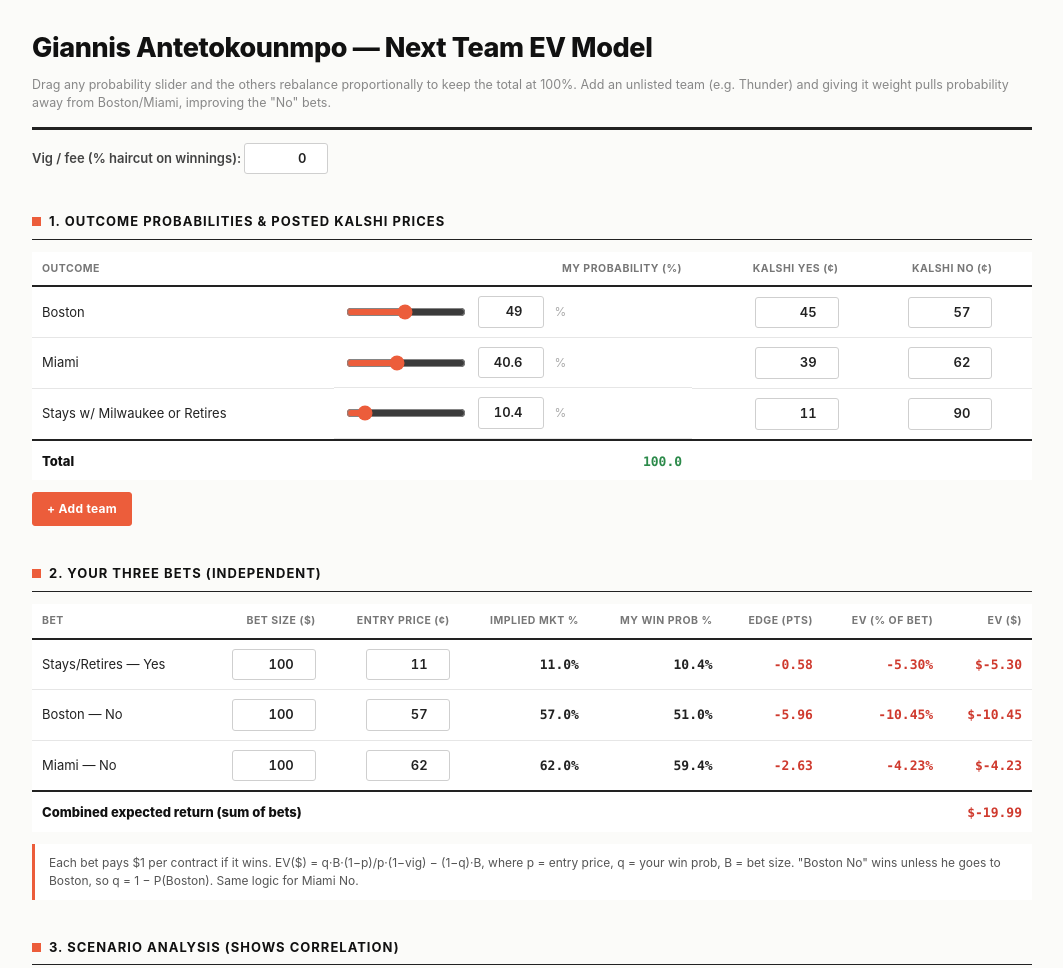
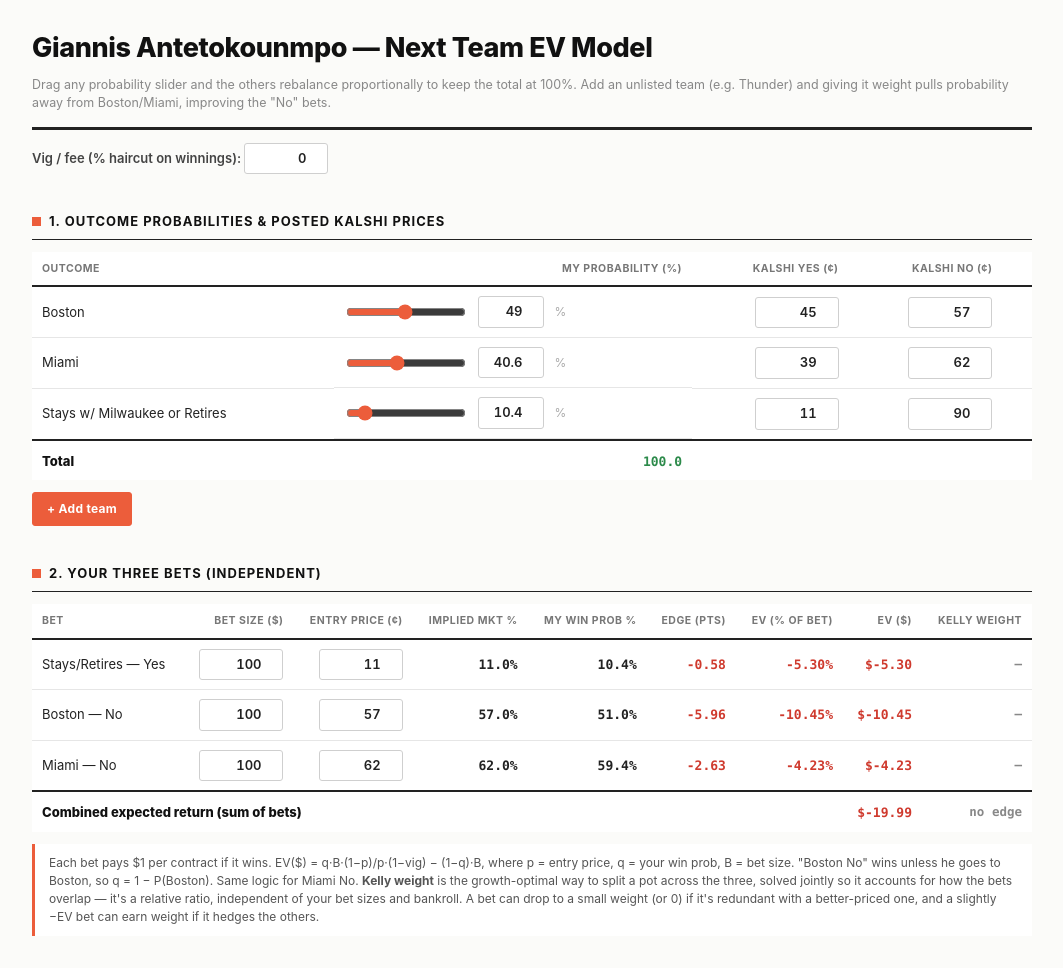
Before and after one commit to fstreetPete/giannis-mkt-pricing, a plain HTML site: page index.html in a window 1280 px wide. Shown: the top 968 px of the page, without its empty margins (108-1171 px from the left). Drawn offline with Linux system fonts and the light colour scheme.

Commit message:
Update index.html

```diff
--- a/index.html
+++ b/index.html
@@ -134,6 +134,7 @@
       <th>Edge (pts)</th>
       <th>EV (% of bet)</th>
       <th>EV ($)</th>
+      <th>Kelly weight</th>
     </tr>
   </thead>
   <tbody id="betBody"></tbody>
@@ -141,12 +142,14 @@
     <tr>
       <td colspan="7">Combined expected return (sum of bets)</td>
       <td id="totalEV" class="num"></td>
+      <td id="kellyTotal" class="num"></td>
     </tr>
   </tfoot>
 </table>
 <div class="note">
   Each bet pays $1 per contract if it wins. EV($) = q·B·(1−p)/p·(1−vig) − (1−q)·B, where p = entry price, q = your win prob, B = bet size.
   "Boston No" wins unless he goes to Boston, so q = 1 − P(Boston). Same logic for Miami No.
+  <b>Kelly weight</b> is the growth-optimal way to split a pot across the three, solved jointly so it accounts for how the bets overlap — it's a relative ratio, independent of your bet sizes and bankroll. A bet can drop to a small weight (or 0) if it's redundant with a better-priced one, and a slightly −EV bet can earn weight if it hedges the others.
 </div>
 
 <h2>3. Scenario analysis (shows correlation)</h2>
@@ -229,7 +232,8 @@
       <td class="num" id="q-${b.id}"></td>
       <td class="num" id="edge-${b.id}"></td>
       <td class="num" id="evpct-${b.id}"></td>
-      <td class="num" id="evdol-${b.id}"></td>`;
+      <td class="num" id="evdol-${b.id}"></td>
+      <td class="num" id="kelly-${b.id}"></td>`;
     body.appendChild(tr);
   });
 }
@@ -290,6 +294,53 @@
   const winProfit = B*(1-p)/p*(1-v);   // profit if win, after fee haircut
   return q*winProfit - (1-q)*B;
 }
+
+// ---- Joint (correlation-aware) Kelly allocation across the 3 bets ----
+// Maximizes expected log-wealth over the discrete outcome distribution.
+// Returns absolute Kelly fractions f[] (long-only); ratios are what we display.
+function kellyWeights(normProb, vig){
+  const P = [], R = [];   // P[k] = prob of outcome k; R[k][i] = return-multiple of bet i in outcome k
+  outcomes.forEach(o => {
+    const Pk = normProb[o.id] || 0;
+    if(Pk <= 0) return;
+    const row = bets.map(b => {
+      const p = num(b.price)/100;
+      if(!(p > 0 && p < 1)) return 0;
+      const win = b.side === 'yes' ? (o.id === b.target) : (o.id !== b.target);
+      return win ? (1 - p)/p*(1 - vig) : -1;   // profit multiple if win, -1 (lose stake) if not
+    });
+    P.push(Pk); R.push(row);
+  });
+
+  const obj = (f) => {
+    let s = 0;
+    for(let k = 0; k < P.length; k++){
+      const w = 1 + R[k][0]*f[0] + R[k][1]*f[1] + R[k][2]*f[2];
+      if(w <= 1e-12) return -Infinity;
+      s += P[k]*Math.log(w);
+    }
+    return s;
+  };
+
+  let f = [0.02, 0.02, 0.02];
+  for(let iter = 0; iter < 3000; iter++){
+    const W = R.map(r => 1 + r[0]*f[0] + r[1]*f[1] + r[2]*f[2]);
+    if(W.some(w => w <= 1e-9)){ f = f.map(x => x*0.5); continue; }
+    const g = [0,0,0];
+    for(let k = 0; k < P.length; k++)
+      for(let i = 0; i < 3; i++) g[i] += P[k]*R[k][i]/W[k];
+    if(Math.hypot(g[0],g[1],g[2]) < 1e-7) break;
+    const G0 = obj(f);
+    let lr = 0.5, moved = false;
+    for(let bt = 0; bt < 50; bt++){
+      const fn = [Math.max(0,f[0]+lr*g[0]), Math.max(0,f[1]+lr*g[1]), Math.max(0,f[2]+lr*g[2])];
+      if(obj(fn) > G0){ f = fn; moved = true; break; }
+      lr *= 0.5;
+    }
+    if(!moved) break;
+  }
+  return { f, sum: f[0]+f[1]+f[2] };
+}
 function fmt(x){ return (x>=0?'+':'') + x.toFixed(2); }
 function cls(x){ return x>0?'pos':(x<0?'neg':''); }
 
@@ -308,7 +359,8 @@
 
   // bets
   let totalEV = 0;
-  bets.forEach(b => {
+  const kelly = kellyWeights(normProb, vig);
+  bets.forEach((b, idx) => {
     const p = num(b.price)/100;
     const pTarget = normProb[b.target] || 0;
     const q = b.side === 'yes' ? pTarget : (1 - pTarget);
@@ -323,8 +375,15 @@
     const edgeEl = document.getElementById('edge-'+b.id); edgeEl.textContent = fmt(edge); edgeEl.className='num '+cls(edge);
     const pctEl = document.getElementById('evpct-'+b.id); pctEl.textContent = fmt(evpct)+'%'; pctEl.className='num '+cls(evpct);
     const dolEl = document.getElementById('evdol-'+b.id); dolEl.textContent = '$'+fmt(ev); dolEl.className='num '+cls(ev);
+
+    const kEl = document.getElementById('kelly-'+b.id);
+    if(kelly.sum > 1e-6){ kEl.textContent = (kelly.f[idx]/kelly.sum*100).toFixed(1)+'%'; kEl.className='num'; }
+    else { kEl.textContent = '—'; kEl.className='num muted'; }
   });
   const tEl = document.getElementById('totalEV'); tEl.textContent = '$'+fmt(totalEV); tEl.className='num '+cls(totalEV);
+  const ktEl = document.getElementById('kellyTotal');
+  if(kelly.sum > 1e-6){ ktEl.textContent = '100%'; ktEl.className='num'; }
+  else { ktEl.textContent = 'no edge'; ktEl.className='num muted'; }
 
   // scenario table
   const vigV = vig;
```
